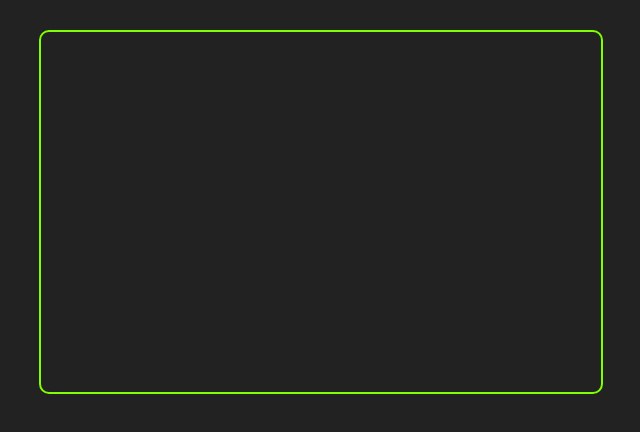
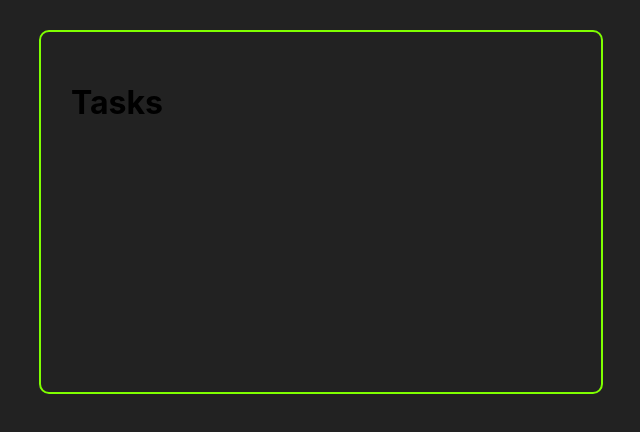
Before and after one commit to bryan-lima/curso-react-dicasparadevs, a React (Create React App) app: page / in a window 1280 px wide. Shown: the top 432 px of the page, without its empty margins (319-959 px from the left). Built offline with nearby package versions, Linux system fonts and the light colour scheme.

Commit message:
Importado Tasks

```diff
--- a/src/App.js
+++ b/src/App.js
@@ -1,6 +1,8 @@
 import React, { useState } from "react";
 
 import "./App.css";
+
+import Tasks from "./components/Tasks";
 
 const App = () => {
   const [tasks, setTasks] = useState([
@@ -18,7 +20,9 @@
 
   return (
     <>
-      <div className="container"></div>
+      <div className="container">
+		  <Tasks />
+	  </div>
     </>
   );
 };
--- a/src/components/Tasks.js
+++ b/src/components/Tasks.js
@@ -0,0 +1,7 @@
+import React from "react";
+
+const Tasks = () => {
+  return <h1>Tasks</h1>;
+};
+
+export default Tasks;
```
